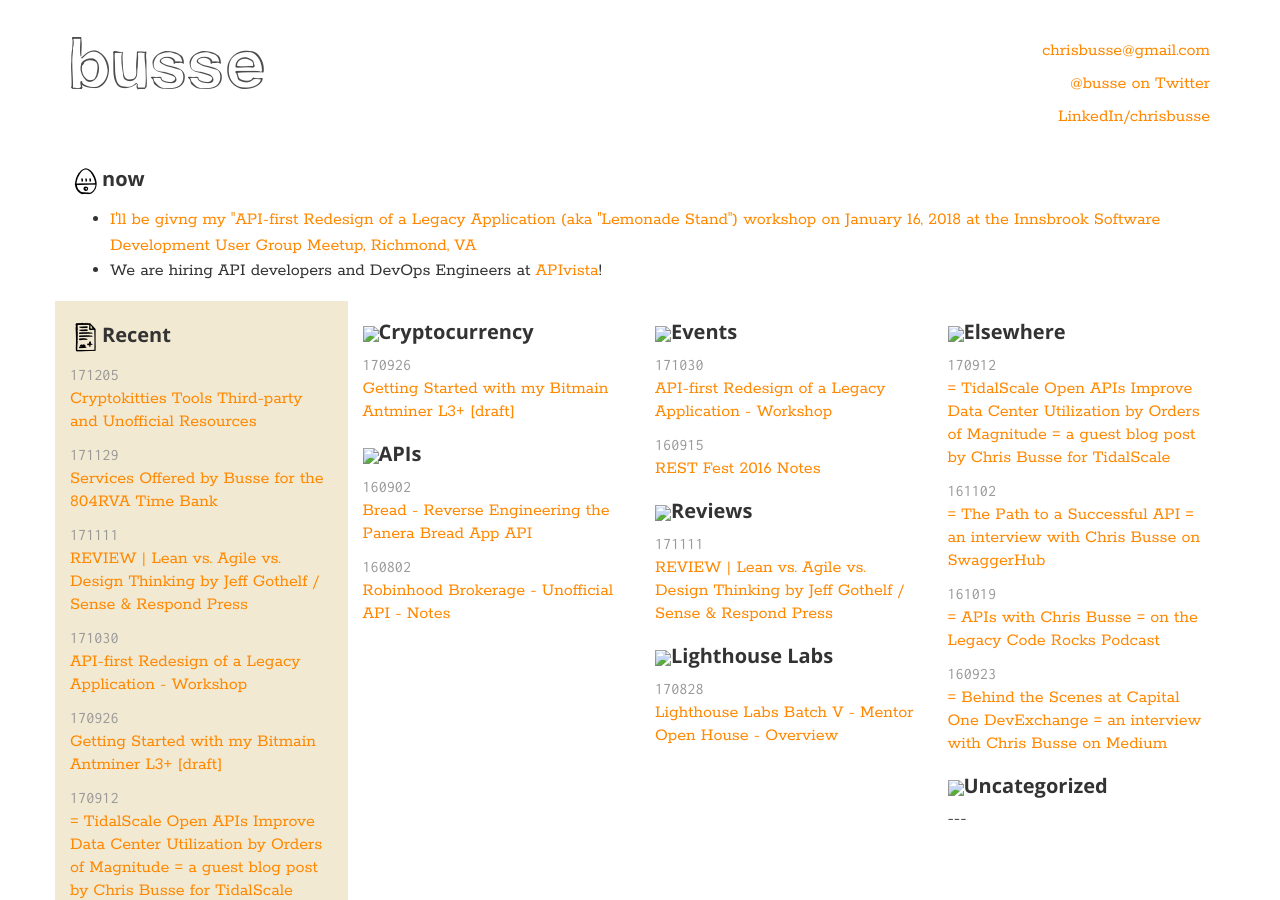
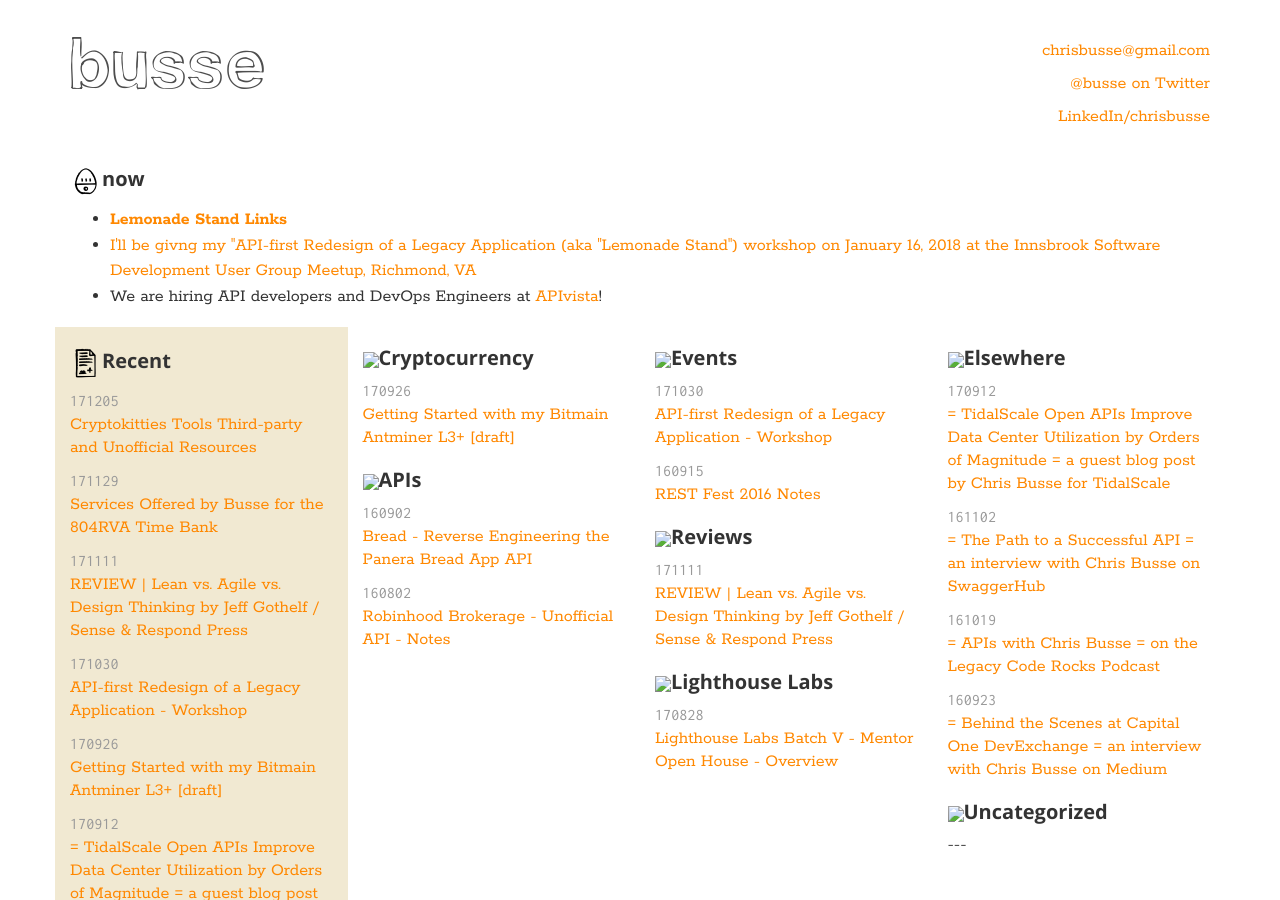
Before and after one commit to busse/busse-io-2, a Jekyll site: the page built from index.html, in a window 1280 px wide and 900 px high. Built offline with Jekyll 4.4.1, drawn with Linux system fonts in a browser that asks for light colours; nearby versions of some CDN libraries.

Commit message:
homepage for LS workshop

```diff
--- a/index.html
+++ b/index.html
@@ -24,6 +24,7 @@ layout: default-four
 	<div class="col-xs-12 col-md-12">
 		<h2><img src="/assets/np/eggtimer-noun_1068771_cc-128.png" width=32>now</h2>
 		<ul>
+			<li><strong><a href="/Lemonade-Stand-Workshop/">Lemonade Stand Links</a></strong></li>
 		<li><a href="https://www.meetup.com/Innsbrook-Software-Development-User-Group/events/245235993/">I'll be givng my "API-first Redesign of a Legacy Application (aka "Lemonade Stand") workshop on January 16, 2018 at the Innsbrook Software Development User Group Meetup, Richmond, VA</a></li>
 		<li>We are hiring API developers and DevOps Engineers at <a href="http://apivista.com">APIvista</a>!</li>
 
```
